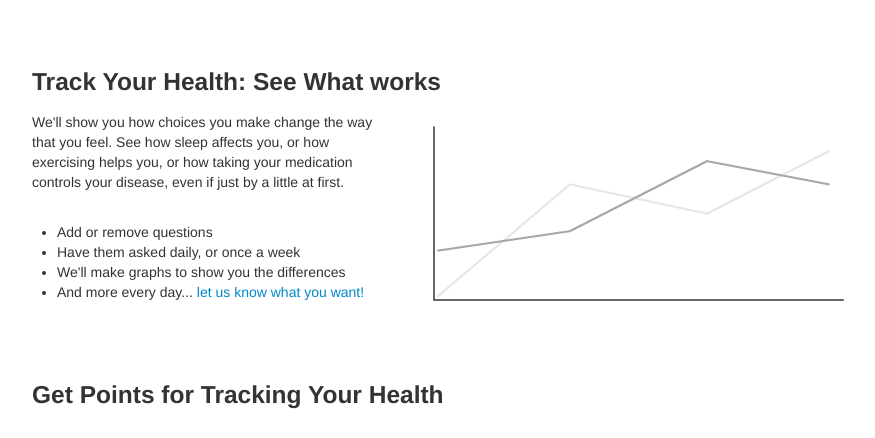
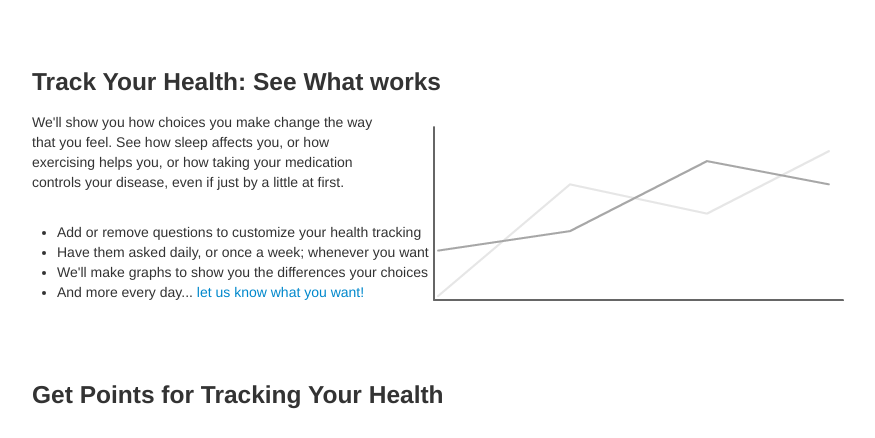
Before and after one commit to ihodes/healthtracker, a Python web app: template healthtracker/frontend/templates/landing.html in a window 1280 px wide. Shown: the part 388-826 px from the top of the page, without its empty margins (208-1083 px from the left). Run offline with Jinja, Linux system fonts and the light colour scheme; the template is opened without the code that fills it, so the values that code supplies are empty; some libraries are stand-ins or nearby versions.

Commit message:
fix landing page copy

```diff
--- a/healthtracker/frontend/templates/landing.html
+++ b/healthtracker/frontend/templates/landing.html
@@ -25,9 +25,9 @@
     <h3>Track Your Health: See What works</h3>
     <p>We'll show you how choices you make change the way that you feel. See how sleep affects you, or how exercising helps you, or how taking your medication controls your disease, even if just by a little at first.</p>
     <ul>
-      <li>Add or remove questions</li>
-      <li>Have them asked daily, or once a week</li>
-      <li>We'll make graphs to show you the differences</li>
+      <li>Add or remove questions to customize your health tracking</li>
+      <li>Have them asked daily, or once a week; whenever you want</li>
+      <li>We'll make graphs to show you the differences your choices make on yoru health</li>
       <li>And more every day... <a href="mailto:hello@getmarion.com">let us know what you want!</a></li>
     </ul>
     <img src="/static/img/graph.png"/>
```
